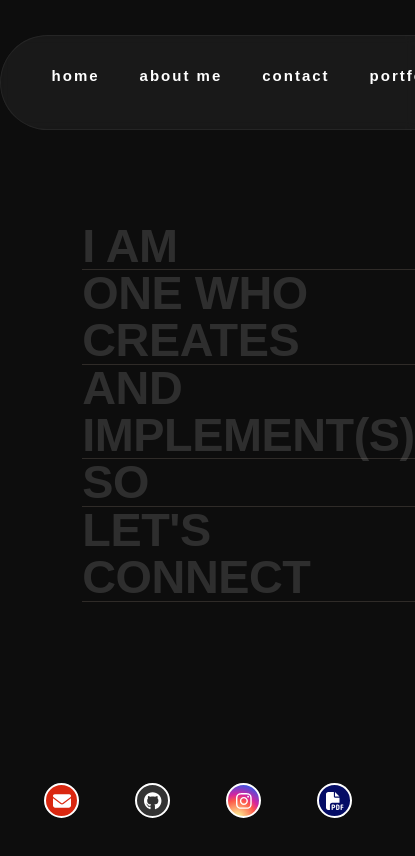
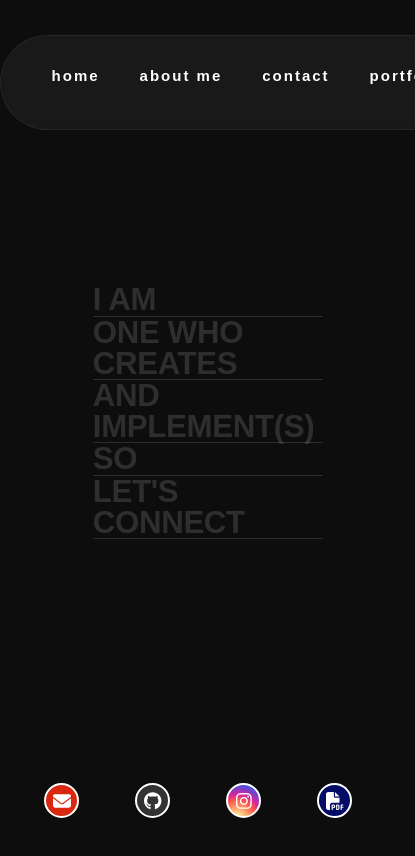
Before and after one commit to SimonYoseph/SimonYosephPortfolio, a React (Create React App) app: page / in a window 390 px wide. Shown: the top 856 px of the page, 415 px wide, since content can reach past the window. Built offline with nearby package versions, Linux system fonts and the light colour scheme.

Commit message:
adjusted margins and sizing

```diff
--- a/src/styles/App.css
+++ b/src/styles/App.css
@@ -217,7 +217,7 @@ footer {
 @media (max-width: 768px) {
   /* Adjust margins for smaller screens */
   body {
-    margin: 10px; /* Mobile-friendly margin */
+    margin: 8px; /* Mobile-friendly margin */
   }
 
   .container {
@@ -225,11 +225,11 @@ footer {
   }
 
   .text {
-    font-size: 12vw; /* Adjust text size for mobile */
+    font-size: 8vw; /* Adjust text size for mobile */
   }
 
   .text a {
-    font-size: 12vw; /* Adjust link size */
+    font-size: 8vw; /* Adjust link size */
   }
 
   .socialMediaIcons {
```
